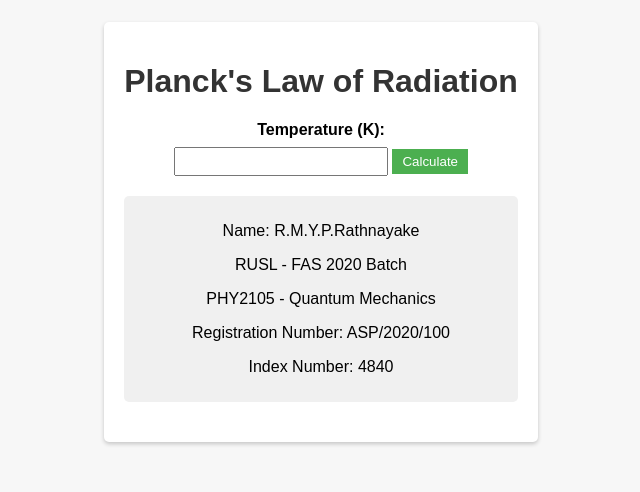
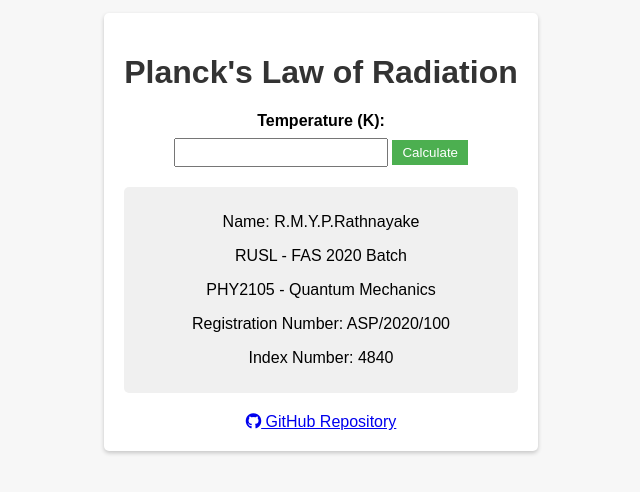
Before and after one commit to asp2020100/phy2105, a plain HTML site: page index.html in a window 1280 px wide. Shown: the part 188-680 px from the top of the page, without its empty margins (319-959 px from the left). Drawn offline with Linux system fonts and the light colour scheme.

Commit message:
Update index.html

```diff
--- a/index.html
+++ b/index.html
@@ -2,6 +2,7 @@
 <html>
 <head>
   <title>Planck's Law of Radiation</title>
+  <link rel="stylesheet" href="https://cdnjs.cloudflare.com/ajax/libs/font-awesome/6.0.0-beta2/css/all.min.css">
   <link rel="stylesheet" href="styles.css">
   <style>
     #result {
@@ -25,6 +26,12 @@
     <p>Registration Number: ASP/2020/100</p>
     <p>Index Number: 4840</p>
   </div>
+      <div class="github-link">
+      <a href="https://github.com/asp2020100/phy2105/" target="_blank">
+        <i class="fab fa-github"></i>
+        GitHub Repository
+      </a>
+    </div>
 </div>
 
   <script src="script.js"></script>
```
